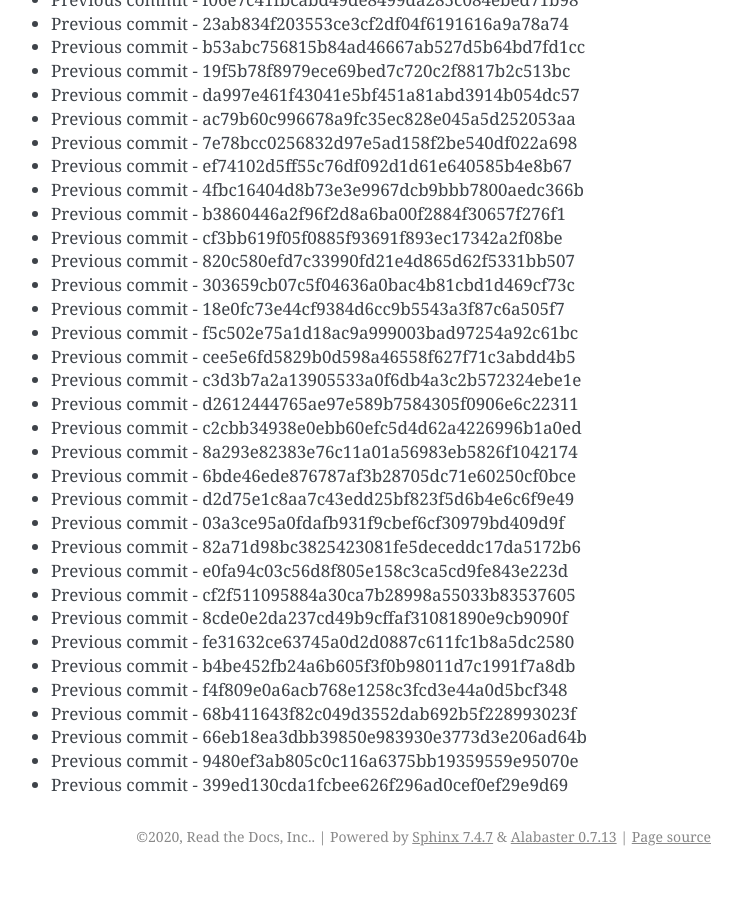
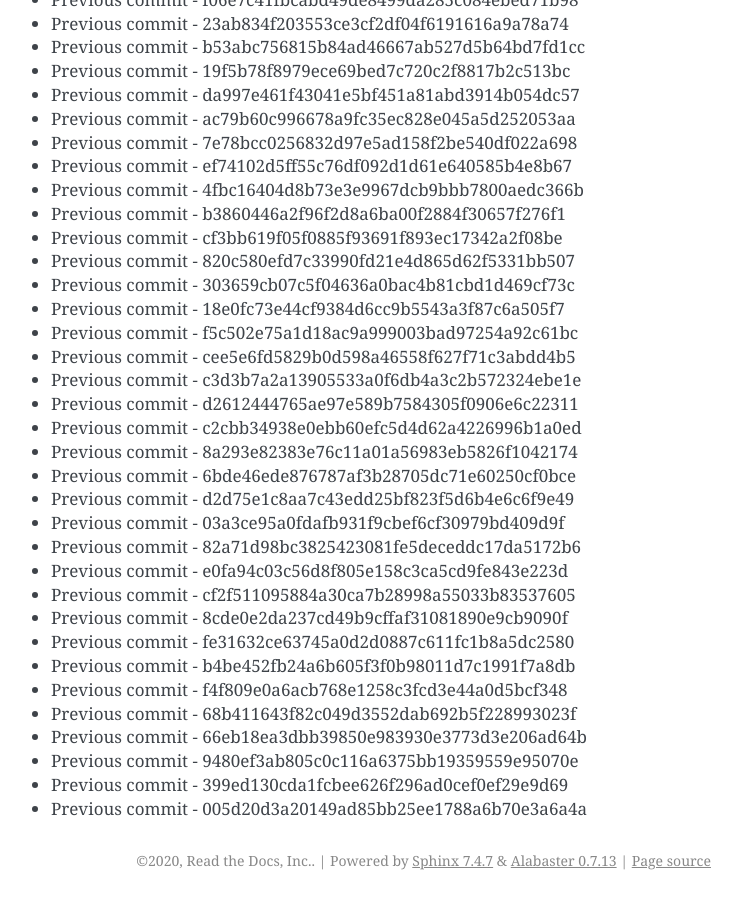
Before and after one commit to readthedocs/rtd-git-stresstest, a Sphinx documentation site: the page built from docs/updates.rst, in a window 1280 px wide and 900 px high, scrolled down 86039 px. Shown: the whole window, without its empty margins (399-1141 px from the left). Built offline with Sphinx 7.4.7, drawn with Linux system fonts in a browser that asks for light colours; before the commit the page ends 86915 px from its top, so only the background shows below that.

Commit message:
Generating commit from previous: 005d20d3a20149ad85bb25ee1788a6b70e3a6a4a

```diff
--- a/docs/updates.rst
+++ b/docs/updates.rst
@@ -3647,3 +3647,4 @@ It can be tested for any performance characteristics.
 * Previous commit - 66eb18ea3dbb39850e983930e3773d3e206ad64b
 * Previous commit - 9480ef3ab805c0c116a6375bb19359559e95070e
 * Previous commit - 399ed130cda1fcbee626f296ad0cef0ef29e9d69
+* Previous commit - 005d20d3a20149ad85bb25ee1788a6b70e3a6a4a
```
